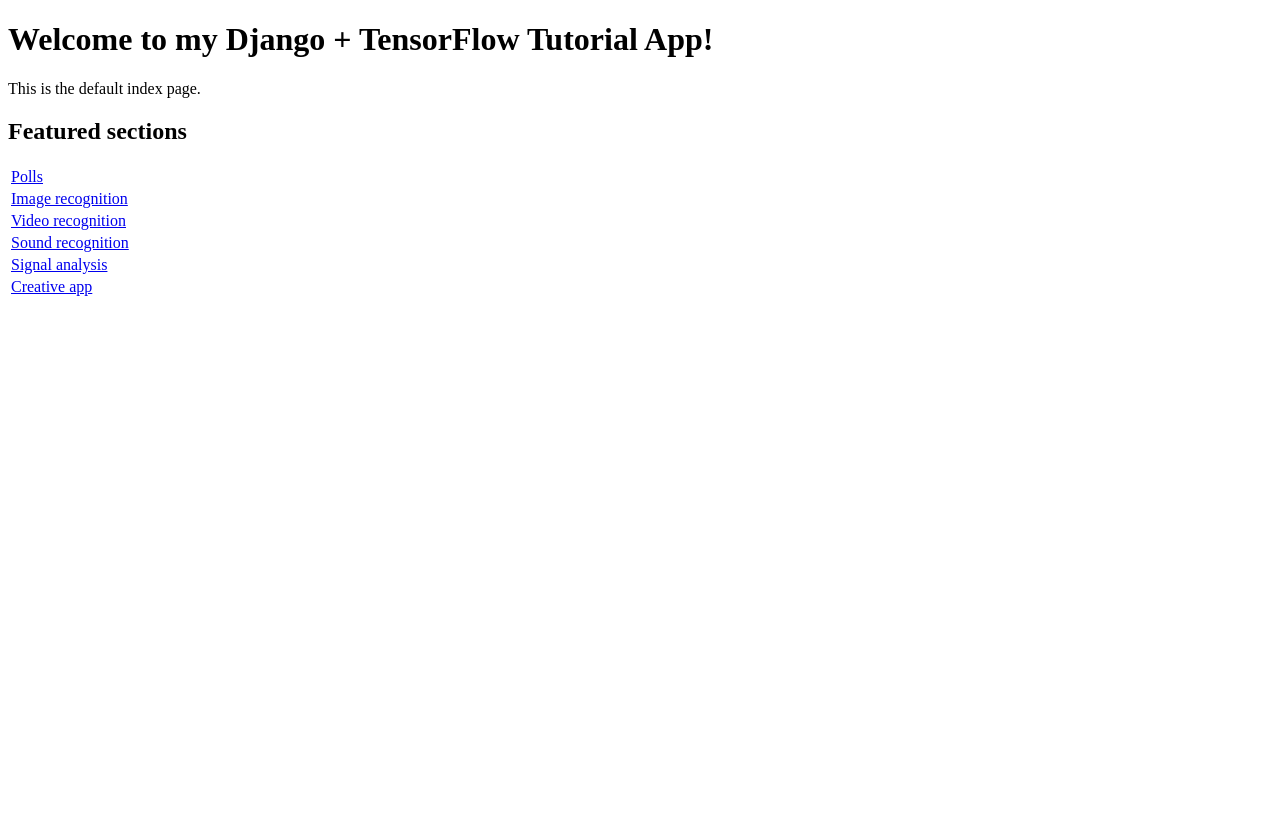
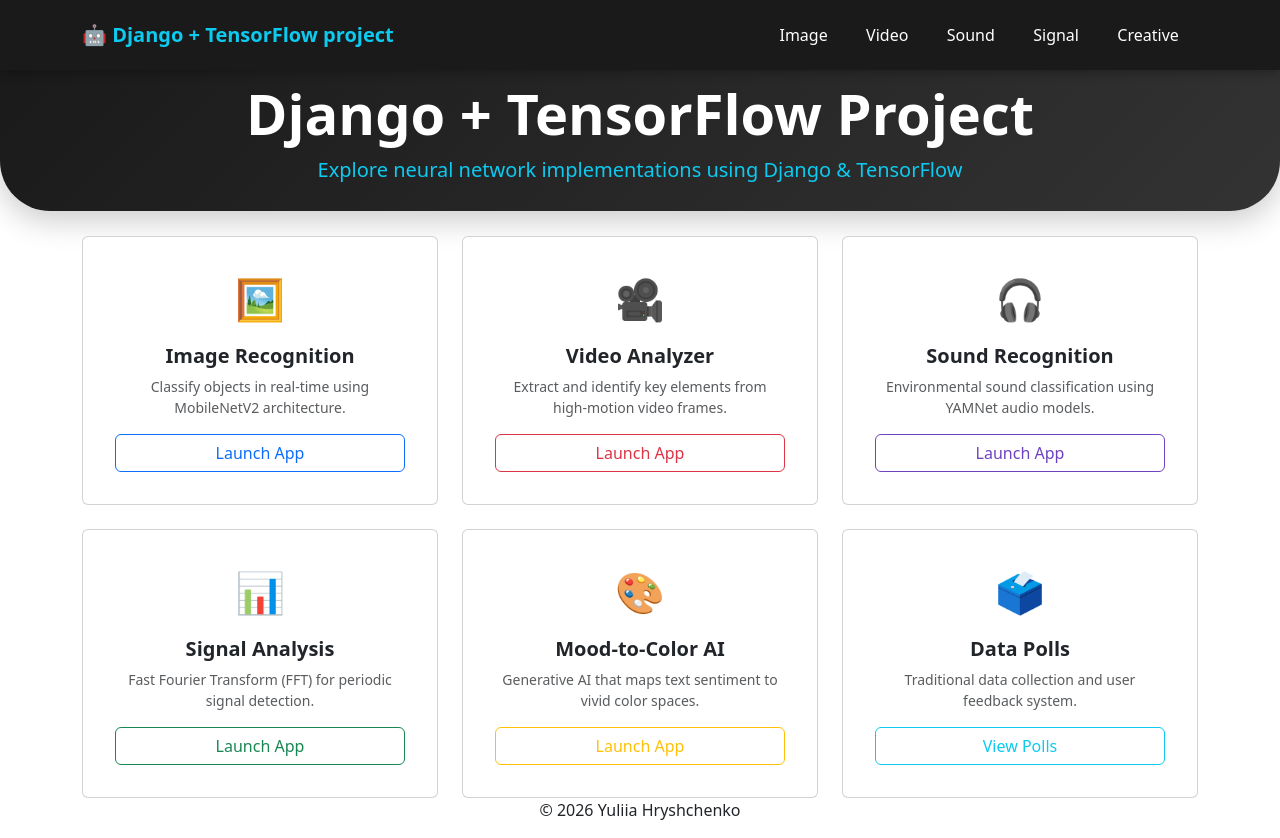
Before and after one commit to YuHryshchenko/zpi-zp41_tfdjango_HryshchenkoYuliia_KPI_2026, a Django app: page / in a window 1280 px wide. Before the commit the page ends 296 px from the top, so only its background shows below. Run offline with Django 5.2, Linux system fonts and the light colour scheme.

Commit message:
TFDJANGO16 - Templates update -  adding the header and the global styles

```diff
--- /dev/null
+++ b/djangotutorial/polls/static/polls/global.css
@@ -0,0 +1,83 @@
+/* global.css */
+:root {
+    --navbar-height: 70px;
+    --glass-bg: rgba(255, 255, 255, 0.8);
+}
+
+body {
+    padding-top: var(--navbar-height);
+    font-family: 'Segoe UI', Tahoma, Geneva, Verdana, sans-serif;
+    background-color: #f0f2f5;
+    min-height: 100vh;
+}
+
+/* Custom Navigation Menu */
+.main-nav {
+    height: var(--navbar-height);
+    background: #1a1a1a;
+    box-shadow: 0 2px 10px rgba(0,0,0,0.3);
+}
+
+.nav-link-custom {
+    color: #ffffff !important;
+    padding: 0.5rem 1.2rem !important;
+    border-radius: 20px;
+    transition: all 0.3s ease;
+    font-weight: 500;
+}
+
+.nav-link-custom:hover {
+    background: rgba(255, 255, 255, 0.15);
+    color: #00d2ff !important;
+}
+
+.nav-active {
+    background: #00d2ff;
+    color: #000 !important;
+}
+
+/* Global Glass Effect Container */
+.glass-panel {
+    background: var(--glass-bg);
+    backdrop-filter: blur(10px);
+    border: 1px solid rgba(255,255,255,0.4);
+    border-radius: 15px;
+    padding: 30px;
+}
+
+/* Hero section styling */
+.hero-section {
+    background: linear-gradient(135deg, #1a1a1a 0%, #333333 100%);
+    color: white;
+    padding: 10px 0;
+    margin-bottom: 25px;
+    border-radius: 0 0 50px 50px;
+    box-shadow: 0 10px 30px rgba(0,0,0,0.2);
+}
+
+/* Card hover animations */
+.app-card {
+    transition: transform 0.3s ease, box-shadow 0.3s ease;
+    border: none;
+    border-top: 5px solid #6c757d;
+    height: 100%;
+}
+
+.app-card:hover {
+    transform: translateY(-10px);
+    box-shadow: 0 15px 35px rgba(0,0,0,0.1);
+}
+
+.card-icon {
+    font-size: 2.5rem;
+    margin-bottom: 15px;
+    display: block;
+}
+
+/* Custom Border Colors for Each App */
+.border-image { border-top-color: #0d6efd; }
+.border-video { border-top-color: #dc3545; }
+.border-sound { border-top-color: #6f42c1; }
+.border-signal { border-top-color: #198754; }
+.border-creative { border-top-color: #ffc107; }
+.border-polls { border-top-color: #0dcaf0; }
--- a/djangotutorial/templates/base.html
+++ b/djangotutorial/templates/base.html
@@ -1,14 +1,15 @@
 <!DOCTYPE html>
 <html>
 <head>
-    <title>{% block title %}My Django + TensorFlow Project{% endblock %}</title>
+    <title>{% block title %}Django + TensorFlow Project{% endblock %}</title>
     <!-- You can link project-wide CSS or static files here -->
     <meta charset="UTF-8">
     <meta name="viewport" content="width=device-width, initial-scale=1.0">
     <!-- Global CSS or other head elements -->
     {% load static %}
-    <link rel="stylesheet" href="{% static 'css/global.css' %}">
+    <link rel="stylesheet" href="{% static 'polls/global.css' %}">
     <!-- Other head content specific to child pages can be added here using a block -->
+    {% block extra_css %}{% endblock %}
     {% block extra_head %}{% endblock %}
     <link href="https://cdn.jsdelivr.net/npm/bootstrap@5.3.0/dist/css/bootstrap.min.css" rel="stylesheet">
     <style>
@@ -17,7 +18,7 @@
 </head>
 <body>
     <header>
-       <br/><div align="center">Django + TensorFlow app</div>
+       {% include 'header.html' %}
     </header>
 
     <main>
--- /dev/null
+++ b/djangotutorial/templates/header.html
@@ -0,0 +1,17 @@
+<nav class="navbar navbar-expand-lg main-nav fixed-top">
+    <div class="container">
+        <a class="navbar-brand fw-bold text-info" href="/">🤖 Django + TensorFlow project</a>
+        <button class="navbar-toggler bg-light" type="button" data-bs-toggle="collapse" data-bs-target="#navbarNav">
+            <span class="navbar-toggler-icon"></span>
+        </button>
+        <div class="collapse navbar-collapse" id="navbarNav">
+            <ul class="navbar-nav ms-auto">
+                <li class="nav-item"><a class="nav-link nav-link-custom" href="/image/">Image</a></li>
+                <li class="nav-item"><a class="nav-link nav-link-custom" href="/video/">Video</a></li>
+                <li class="nav-item"><a class="nav-link nav-link-custom" href="/sound/">Sound</a></li>
+                <li class="nav-item"><a class="nav-link nav-link-custom" href="/signal/">Signal</a></li>
+                <li class="nav-item"><a class="nav-link nav-link-custom" href="/creative/">Creative</a></li>
+            </ul>
+        </div>
+    </div>
+</nav>
--- a/djangotutorial/templates/index.html
+++ b/djangotutorial/templates/index.html
@@ -1,37 +1,84 @@
-<!-- myapp/templates/index.html -->
-<!DOCTYPE html>
-<html lang="en">
-<head>
-    <meta charset="UTF-8">
-    <title>Django Tutorial App</title>
-</head>
-<body>
-    <h1>{{ welcome_message }}</h1>
-    <p>This is the default index page.</p>
-    <div id="content-main" class="app-list">
-        <div class="module"</div>
-            <h2>Featured sections</h2>
-                <table>
-                    <tr class="model">
-                        <td><a href="/polls/">Polls</a></td>
-                    </tr>
-                    <tr class="model">
-                        <td><a href="/image/">Image recognition</a></td>
-                    </tr>
-                    <tr class="model">
-                        <td><a href="/video/">Video recognition</a></td>
-                    </tr>
-                    <tr class="model">
-                        <td><a href="/sound/">Sound recognition</a></td>
-                    </tr>
-                    <tr class="model">
-                        <td><a href="/signal/">Signal analysis</a></td>
-                    </tr>
-                    <tr class="model">
-                        <td><a href="/creative/">Creative app</a></td>
-                    </tr>
-                </table>
+{% extends 'base.html' %}
+
+{% block content %}
+
+<div class="hero-section text-center">
+    <div class="container">
+        <h1 class="display-4 fw-bold">{% block title %}Django + TensorFlow Project{% endblock %}</h1>
+        <p class="lead text-info">Explore neural network implementations using Django & TensorFlow</p>
+    </div>
+</div>
+
+<div class="container">
+    <div class="row g-4 justify-content-center">
+
+        <div class="col-md-4 col-sm-6">
+            <div class="card app-card border-image h-100 p-3">
+                <div class="card-body text-center">
+                    <span class="card-icon">🖼️</span>
+                    <h5 class="card-title fw-bold">Image Recognition</h5>
+                    <p class="card-text text-muted small">Classify objects in real-time using MobileNetV2 architecture.</p>
+                    <a href="/image/" class="btn btn-outline-primary w-100">Launch App</a>
+                </div>
+            </div>
         </div>
+
+        <div class="col-md-4 col-sm-6">
+            <div class="card app-card border-video h-100 p-3">
+                <div class="card-body text-center">
+                    <span class="card-icon">🎥</span>
+                    <h5 class="card-title fw-bold">Video Analyzer</h5>
+                    <p class="card-text text-muted small">Extract and identify key elements from high-motion video frames.</p>
+                    <a href="/video/" class="btn btn-outline-danger w-100">Launch App</a>
+                </div>
+            </div>
+        </div>
+
+        <div class="col-md-4 col-sm-6">
+            <div class="card app-card border-sound h-100 p-3">
+                <div class="card-body text-center">
+                    <span class="card-icon">🎧</span>
+                    <h5 class="card-title fw-bold">Sound Recognition</h5>
+                    <p class="card-text text-muted small">Environmental sound classification using YAMNet audio models.</p>
+                    <a href="/sound/" class="btn btn-outline-dark w-100" style="border-color: #6f42c1; color: #6f42c1;">Launch App</a>
+                </div>
+            </div>
+        </div>
+
+        <div class="col-md-4 col-sm-6">
+            <div class="card app-card border-signal h-100 p-3">
+                <div class="card-body text-center">
+                    <span class="card-icon">📊</span>
+                    <h5 class="card-title fw-bold">Signal Analysis</h5>
+                    <p class="card-text text-muted small">Fast Fourier Transform (FFT) for periodic signal detection.</p>
+                    <a href="/signal/" class="btn btn-outline-success w-100">Launch App</a>
+                </div>
+            </div>
+        </div>
+
+        <div class="col-md-4 col-sm-6">
+            <div class="card app-card border-creative h-100 p-3">
+                <div class="card-body text-center">
+                    <span class="card-icon">🎨</span>
+                    <h5 class="card-title fw-bold">Mood-to-Color AI</h5>
+                    <p class="card-text text-muted small">Generative AI that maps text sentiment to vivid color spaces.</p>
+                    <a href="/creative/" class="btn btn-outline-warning w-100">Launch App</a>
+                </div>
+            </div>
+        </div>
+
+        <div class="col-md-4 col-sm-6">
+            <div class="card app-card border-polls h-100 p-3">
+                <div class="card-body text-center">
+                    <span class="card-icon">🗳️</span>
+                    <h5 class="card-title fw-bold">Data Polls</h5>
+                    <p class="card-text text-muted small">Traditional data collection and user feedback system.</p>
+                    <a href="/polls/" class="btn btn-outline-info w-100">View Polls</a>
+                </div>
+            </div>
+        </div>
+
     </div>
-</body>
-</html>
+</div>
+
+{% endblock %}
```
